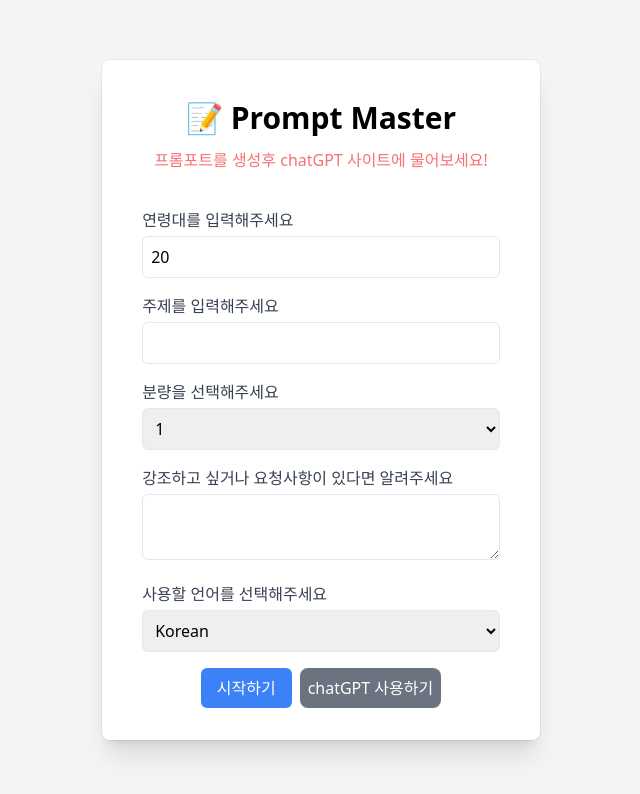
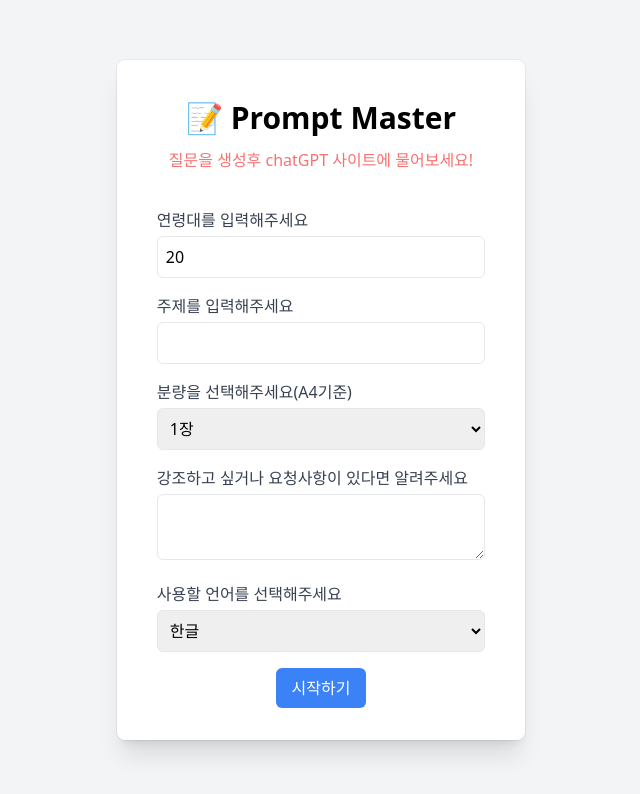
Before and after one commit to SeowooLee0/my-report-master, a Next.js app: page /createPrompt in a window 1280 px wide. Shown: the top 794 px of the page, without its empty margins (319-959 px from the left). Built offline with nearby package versions, Linux system fonts and the light colour scheme.

Commit message:
Fix: 프롬포트 사이트만 게시, 부가 설명 추가,

```diff
--- a/pages/createPrompt.tsx
+++ b/pages/createPrompt.tsx
@@ -10,6 +10,7 @@
   const [emphasis, setEmphasis] = useState("");
   const [language, setLanguage] = useState("Korean");
   const [customLanguage, setCustomLanguage] = useState("");
+  const [customLength, setCustomLength] = useState("");
   const [prompt, setPrompt] = useState(false);
   const [isLoading, setIsLoading] = useState(false);
 
@@ -32,7 +33,7 @@
           </h1>
         </div>
         <p className=" text-red-400 p-3">
-          프롬포트를 생성후 chatGPT 사이트에 물어보세요!
+          질문을 생성후 chatGPT 사이트에 물어보세요!
         </p>
         <form className="mt-6" onSubmit={handleSubmit}>
           <div className="mb-4">
@@ -56,16 +57,28 @@
             />
           </div>
           <div className="mb-4">
-            <label className="block text-gray-700">분량을 선택해주세요</label>
+            <label className="block text-gray-700">
+              분량을 선택해주세요(A4기준)
+            </label>
             <select
               className="mt-1 p-2 w-full border rounded-md"
               value={length}
               onChange={(e) => setLength(e.target.value)}
             >
-              <option value="1">1</option>
-              <option value="2">2</option>
-              <option value="3">3</option>
-            </select>
+              <option value="1">1장</option>
+              <option value="2">2장</option>
+              <option value="3">3장</option>
+              <option value="직접입력">직접입력</option>
+            </select>{" "}
+            {length === "직접입력" && (
+              <input
+                type="text"
+                className="mt-2 p-2 w-full border rounded-md"
+                placeholder="분량을 입력해주세요(예시. 5장)"
+                value={customLength}
+                onChange={(e) => setCustomLength(e.target.value)}
+              />
+            )}
           </div>
           <div className="mb-4">
             <label className="block text-gray-700">
@@ -86,13 +99,13 @@
               value={language}
               onChange={(e) => setLanguage(e.target.value)}
             >
-              <option value="Korean">Korean</option>
-              <option value="English">English</option>
-              <option value="Japanese">Japanese</option>
-              <option value="Chinese">Chinese</option>
-              <option value="Other">Other</option>
+              <option value="한글">한글</option>
+              <option value="영어">영어</option>
+              <option value="일본어">일본어</option>
+              <option value="중국어">중국어</option>
+              <option value="Other">기타</option>
             </select>
-            {language === "Other" && (
+            {language === "기타" && (
               <input
                 type="text"
                 className="mt-2 p-2 w-full border rounded-md"
@@ -110,11 +123,11 @@
             >
               {isLoading ? "작성중..." : "시작하기"}
             </button>
-            <button className=" bg-gray-500 text-white rounded-lg p-2 ml-2">
+            {/* <button className=" bg-gray-500 text-white rounded-lg p-2 ml-2">
               <Link href="/createReport" prefetch={false}>
                 chatGPT 사용하기
               </Link>
-            </button>
+            </button> */}
           </div>
           {prompt && (
             <div>
@@ -125,8 +138,9 @@
               </p>
               <br />
               <p>주제: {topic}</p>
-              <p>독자의 연령: {age}</p>
-              <p>분량: {length}</p>
+              <p>제공자의 연령: {age}</p>
+              <p>분량: A4기준 {customLength !== "" ? customLength : length}</p>
+              <p>언어 : {customLanguage !== "" ? customLanguage : language}</p>
               <p>요청사항 : {emphasis}</p>
               <br />
               다음은 각각 구조에 따라 원하는 구성을 작성해두었으니 이를 참고해서
@@ -152,7 +166,12 @@
               </p>
               가독성을 위해 자연스러운 문맥을 만들어줘. 대상 독자의 나이가 15세
               이상이라면, 제출용으로 작성되는 것이므로 진중하고 무거운 톤으로
-              작성해줘.
+              작성해줘. <br />
+              <button className="w-full text-center bg-gray-200 m-1 p-2 rounded-xl hover:bg-blue-300">
+                <Link href="https://chatgpt.com" prefetch={false}>
+                  chatGPT에게 물어보러 가기
+                </Link>
+              </button>
             </div>
           )}
         </form>
--- a/pages/index.tsx
+++ b/pages/index.tsx
@@ -18,14 +18,9 @@
               물어보세요!
             </p>
             <div className="p-3 mt-5 ">
-              <button className="mr-20  bg-gray-500 text-white rounded-lg p-3 ml-2 hover:bg-pink-400">
-                <Link href="/createReport" prefetch={false}>
-                  chatGPT로 레포트 생성하기
-                </Link>
-              </button>
-              <button className=" bg-gray-500 text-white rounded-lg p-3 ml-2 hover:bg-blue-400">
+              <button className=" bg-gray-400 text-white rounded-lg p-3 ml-2 hover:bg-blue-400">
                 <Link href="/createPrompt" prefetch={false}>
-                  프롬포트만 생성하기
+                  질문 생성하기
                 </Link>
               </button>
             </div>
```
